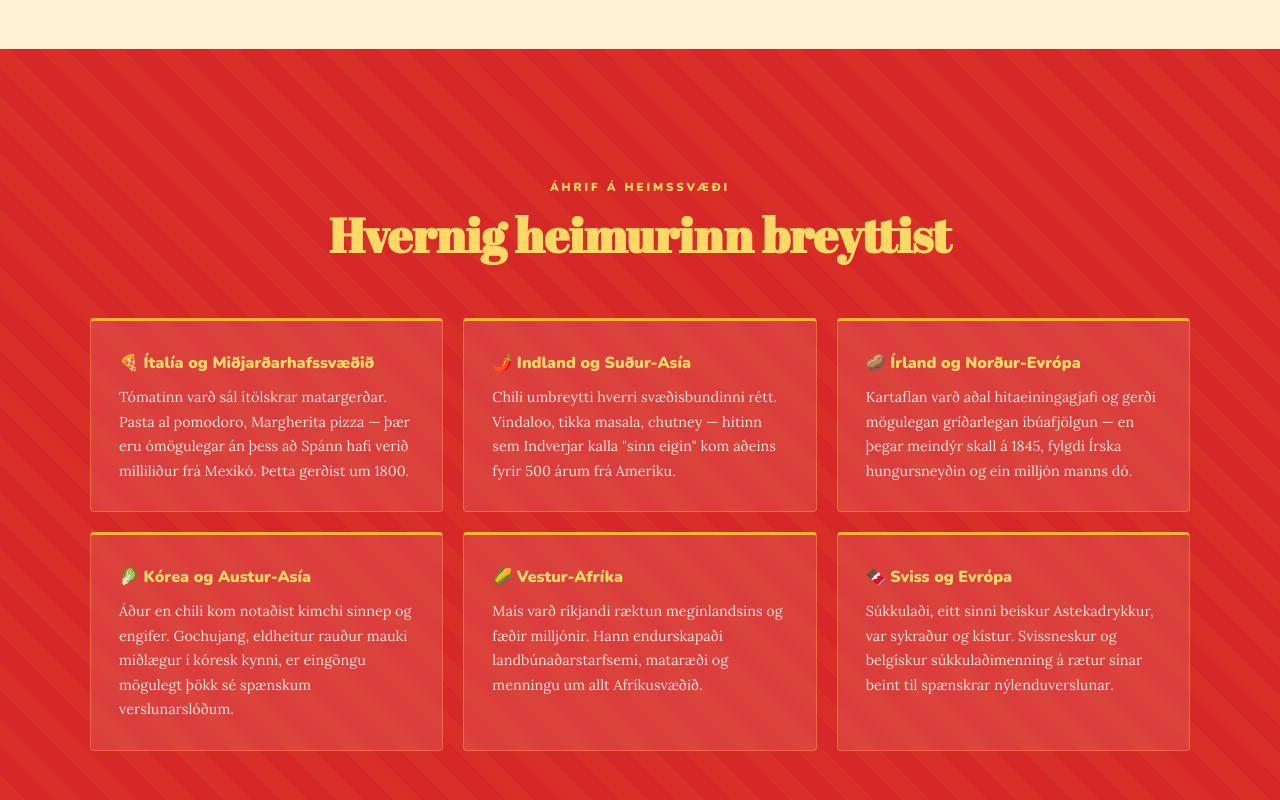
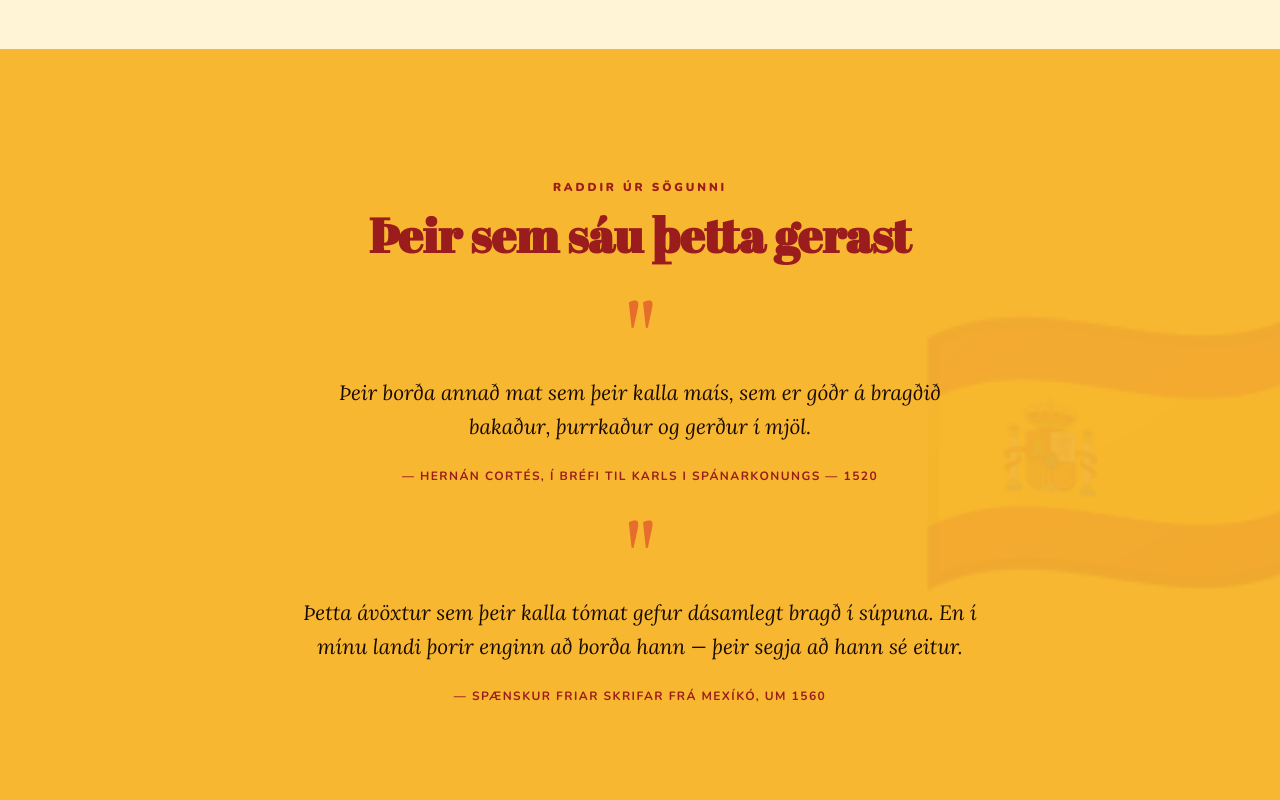
Before and after one commit to Esteban591/Sagan-sem-var-aldrei-kennt-um-sp-nskan-mat, a plain HTML site: page index.html in a window 1280 px wide. Shown: the part 3880-4680 px from the top of the page. Drawn offline with nearby package versions, Linux system fonts and the light colour scheme.

Commit message:
Remove 'WORLD IMPACT' section from index.html
Removed the 'WORLD IMPACT' section, which included various world regions and their historical food influences.

```diff
--- a/index.html
+++ b/index.html
@@ -992,40 +992,6 @@ footer strong { color: var(--yellow-light); font-weight: 700; }
   </div>
 </section>
 
-<!-- WORLD IMPACT -->
-<section class="world-section" id="heimurinn">
-  <div class="section-header" style="position:relative;z-index:1;">
-    <span class="section-label">Áhrif á heimssvæði</span>
-    <h2 class="section-title">Hvernig heimurinn breyttist</h2>
-  </div>
-  <div class="world-grid">
-    <div class="world-card">
-      <div class="world-region">🍕 Ítalía og Miðjarðarhafssvæðið</div>
-      <p class="world-text">Tómatinn varð sál ítölskrar matargerðar. Pasta al pomodoro, Margherita pizza — þær eru ómögulegar án þess að Spánn hafi verið milliliður frá Mexíkó. Þetta gerðist um 1800.</p>
-    </div>
-    <div class="world-card">
-      <div class="world-region">🌶️ Indland og Suður-Asía</div>
-      <p class="world-text">Chili umbreytti hverri svæðisbundinni rétt. Vindaloo, tikka masala, chutney — hitinn sem Indverjar kalla "sinn eigin" kom aðeins fyrir 500 árum frá Ameríku.</p>
-    </div>
-    <div class="world-card">
-      <div class="world-region">🥔 Írland og Norður-Evrópa</div>
-      <p class="world-text">Kartaflan varð aðal hitaeiningagjafi og gerði mögulegan gríðarlegan íbúafjölgun — en þegar meindýr skall á 1845, fylgdi Írska hungursneyðin og ein milljón manns dó.</p>
-    </div>
-    <div class="world-card">
-      <div class="world-region">🥬 Kórea og Austur-Asía</div>
-      <p class="world-text">Áður en chili kom notaðist kimchi sinnep og engifer. Gochujang, eldheitur rauður mauki miðlægur í kóresk kynni, er eingöngu mögulegt þökk sé spænskum verslunarslóðum.</p>
-    </div>
-    <div class="world-card">
-      <div class="world-region">🌽 Vestur-Afríka</div>
-      <p class="world-text">Maís varð ríkjandi ræktun meginlandsins og fæðir milljónir. Hann endurskapaði landbúnaðarstarfsemi, mataræði og menningu um allt Afríkusvæðið.</p>
-    </div>
-    <div class="world-card">
-      <div class="world-region">🍫 Sviss og Evrópa</div>
-      <p class="world-text">Súkkulaði, eitt sinni beiskur Astekadrykkur, var sykraður og kístur. Svissneskur og belgískur súkkulaðimenning á rætur sínar beint til spænskrar nýlenduverslunar.</p>
-    </div>
-  </div>
-</section>
-
 <!-- QUOTES -->
 <section class="quotes-section">
   <div class="section-header" style="position:relative;z-index:1;">
```
